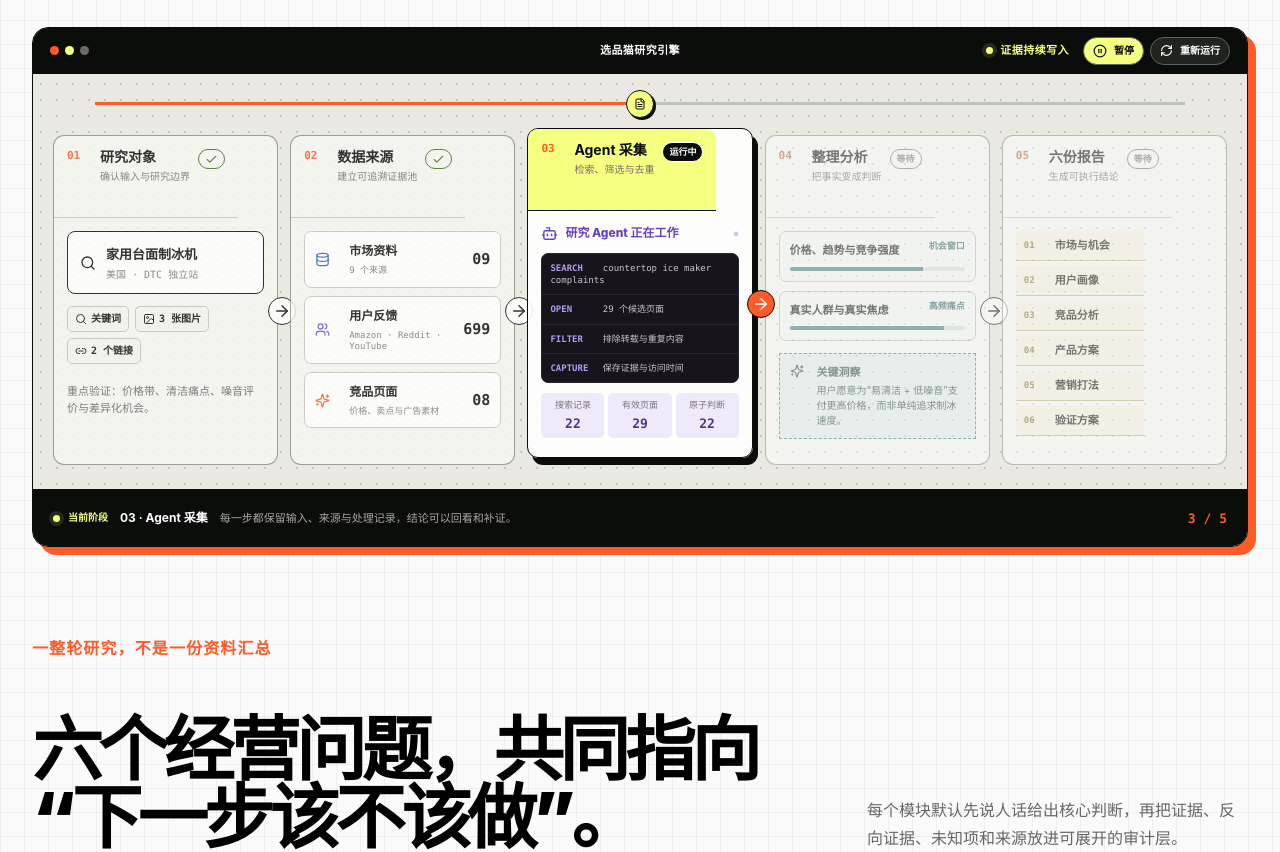
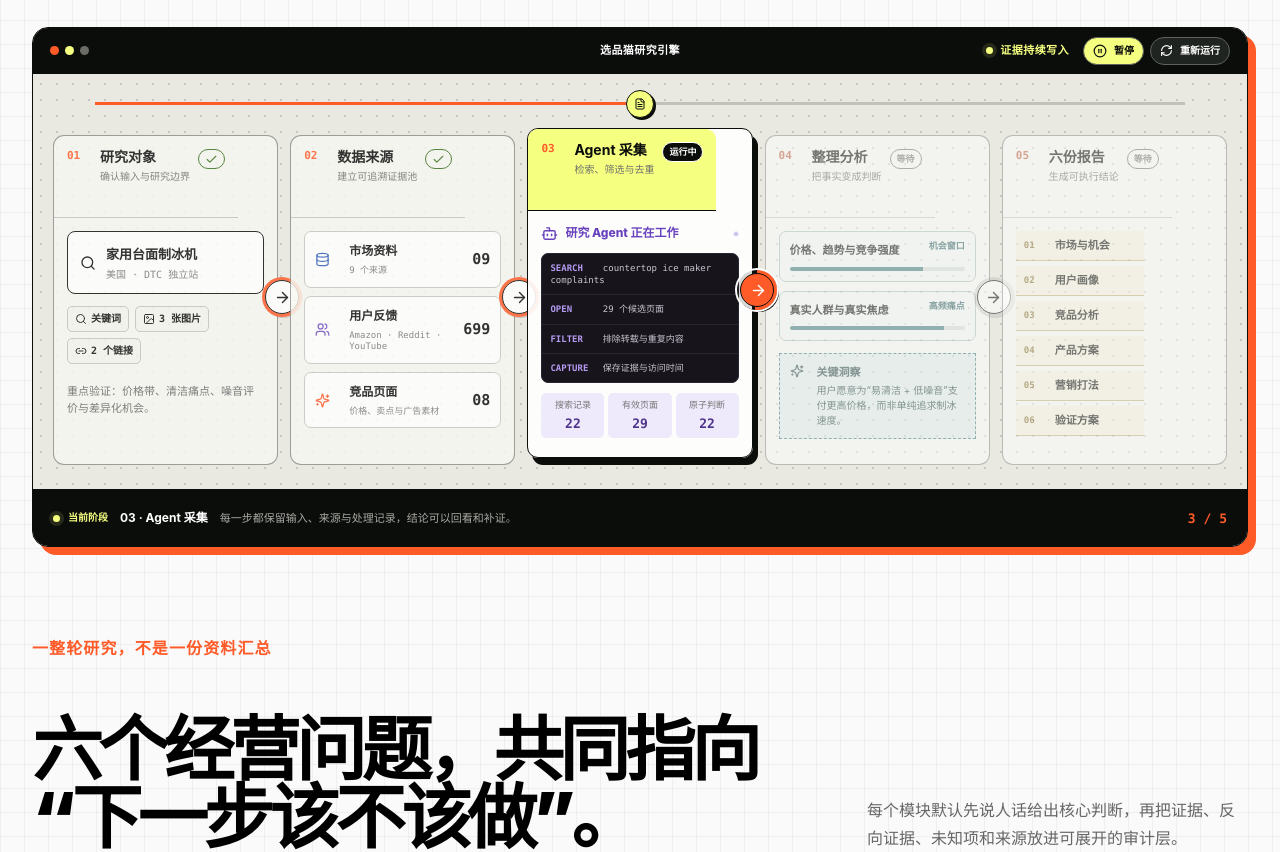
Before and after one commit to weierrr/xuanpinmao, a Next.js app in the folder app/: page / in a window 1280 px wide. Shown: the part 1060-1912 px from the top of the page. Built offline with nearby package versions, Linux system fonts and the light colour scheme.

Commit message:
Add countdown rings to research stages

```diff
--- /dev/null
+++ b/app/src/app/product-research-animation.module.css
@@ -0,0 +1,42 @@
+.transitionArrow {
+  position: absolute;
+  z-index: 3;
+  top: 49%;
+  right: -25px;
+  width: 40px;
+  height: 40px;
+  display: grid;
+  place-items: center;
+  border-radius: 50%;
+  background: conic-gradient(var(--demo-orange) var(--stage-angle, 0deg), rgba(11, 13, 11, .16) 0);
+  color: var(--demo-ink);
+  transform: translateY(-50%);
+  box-shadow: 1px 1px 0 rgba(11, 13, 11, .18);
+}
+
+.transitionArrow::before {
+  content: "";
+  position: absolute;
+  inset: 3px;
+  border: 1px solid var(--demo-ink);
+  border-radius: inherit;
+  background: #fff;
+}
+
+.active {
+  color: #fff;
+  box-shadow: 0 0 0 2px #fff, 2px 2px 0 var(--demo-ink);
+}
+
+.active::before { background: var(--demo-orange); }
+.transitionArrow > svg { position: relative; z-index: 1; }
+.active > svg { animation: arrowNudge 900ms ease-in-out infinite; }
+.paused { filter: grayscale(.75); }
+
+@keyframes arrowNudge {
+  50% { transform: translateX(2px); }
+}
+
+@media (prefers-reduced-motion: reduce) {
+  .active > svg { animation: none; }
+}
--- a/app/src/app/product-research-animation.tsx
+++ b/app/src/app/product-research-animation.tsx
@@ -1,6 +1,6 @@
 "use client";
 
-import { useEffect, useState } from "react";
+import { useEffect, useRef, useState } from "react";
 import {
   ArrowRight,
   Bot,
@@ -16,6 +16,9 @@ import {
   Sparkles,
   Users,
 } from "lucide-react";
+import styles from "./product-research-animation.module.css";
+
+const stageDuration = 2600;
 
 const stages = [
   { number: "01", label: "研究对象", caption: "确认输入与研究边界" },
@@ -91,18 +94,38 @@ function StageBody({ index }: Readonly<{ index: number }>) {
 export function ProductResearchAnimation() {
   const [activeStage, setActiveStage] = useState(0);
   const [isPlaying, setIsPlaying] = useState(true);
+  const [stageProgress, setStageProgress] = useState(0);
+  const elapsedRef = useRef(0);
 
   useEffect(() => {
     if (!isPlaying) return;
-    const timer = window.setInterval(() => {
-      setActiveStage((current) => (current + 1) % stages.length);
-    }, 2600);
+    let previousTime = performance.now();
+    const tick = () => {
+      const currentTime = performance.now();
+      elapsedRef.current += currentTime - previousTime;
+      previousTime = currentTime;
+      if (elapsedRef.current >= stageDuration) {
+        elapsedRef.current %= stageDuration;
+        setActiveStage((current) => (current + 1) % stages.length);
+      }
+      setStageProgress(Math.min(100, (elapsedRef.current / stageDuration) * 100));
+    };
+    const timer = window.setInterval(tick, 50);
     return () => window.clearInterval(timer);
   }, [isPlaying]);
 
   const restart = () => {
+    elapsedRef.current = 0;
+    setStageProgress(0);
     setActiveStage(0);
     setIsPlaying(true);
+  };
+
+  const selectStage = (index: number) => {
+    elapsedRef.current = 0;
+    setStageProgress(0);
+    setActiveStage(index);
+    setIsPlaying(false);
   };
 
   return (
@@ -135,7 +158,7 @@ export function ProductResearchAnimation() {
                 className={`research-demo-stage ${state}`}
                 type="button"
                 key={stage.number}
-                onClick={() => { setActiveStage(index); setIsPlaying(false); }}
+                onClick={() => selectStage(index)}
                 aria-current={state === "active" ? "step" : undefined}
               >
                 <header>
@@ -144,7 +167,15 @@ export function ProductResearchAnimation() {
                   <em>{state === "complete" ? <Check size={13} /> : state === "active" ? "运行中" : "等待"}</em>
                 </header>
                 <div className="research-demo-stage-body"><StageBody index={index} /></div>
-                {index < stages.length - 1 ? <ArrowRight className="research-demo-arrow" size={18} /> : null}
+                {index < stages.length - 1 ? (
+                  <span
+                    className={`${styles.transitionArrow} ${state === "active" ? styles.active : ""} ${state === "active" && !isPlaying ? styles.paused : ""}`}
+                    style={{ "--stage-angle": `${(state === "active" ? stageProgress : index < activeStage ? 100 : 0) * 3.6}deg` } as React.CSSProperties}
+                    aria-hidden="true"
+                  >
+                    <ArrowRight size={17} />
+                  </span>
+                ) : null}
               </button>
             );
           })}
```
